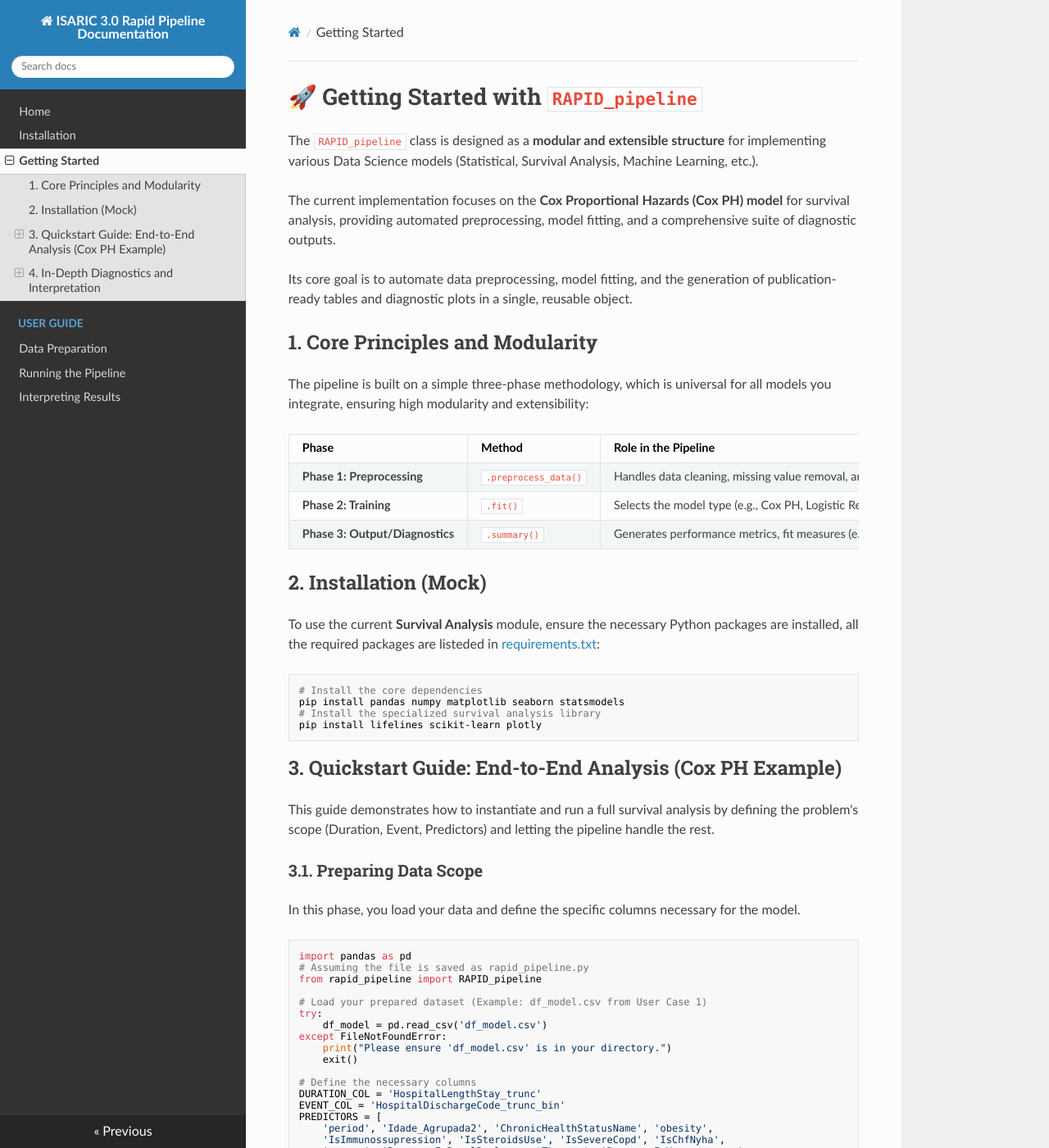
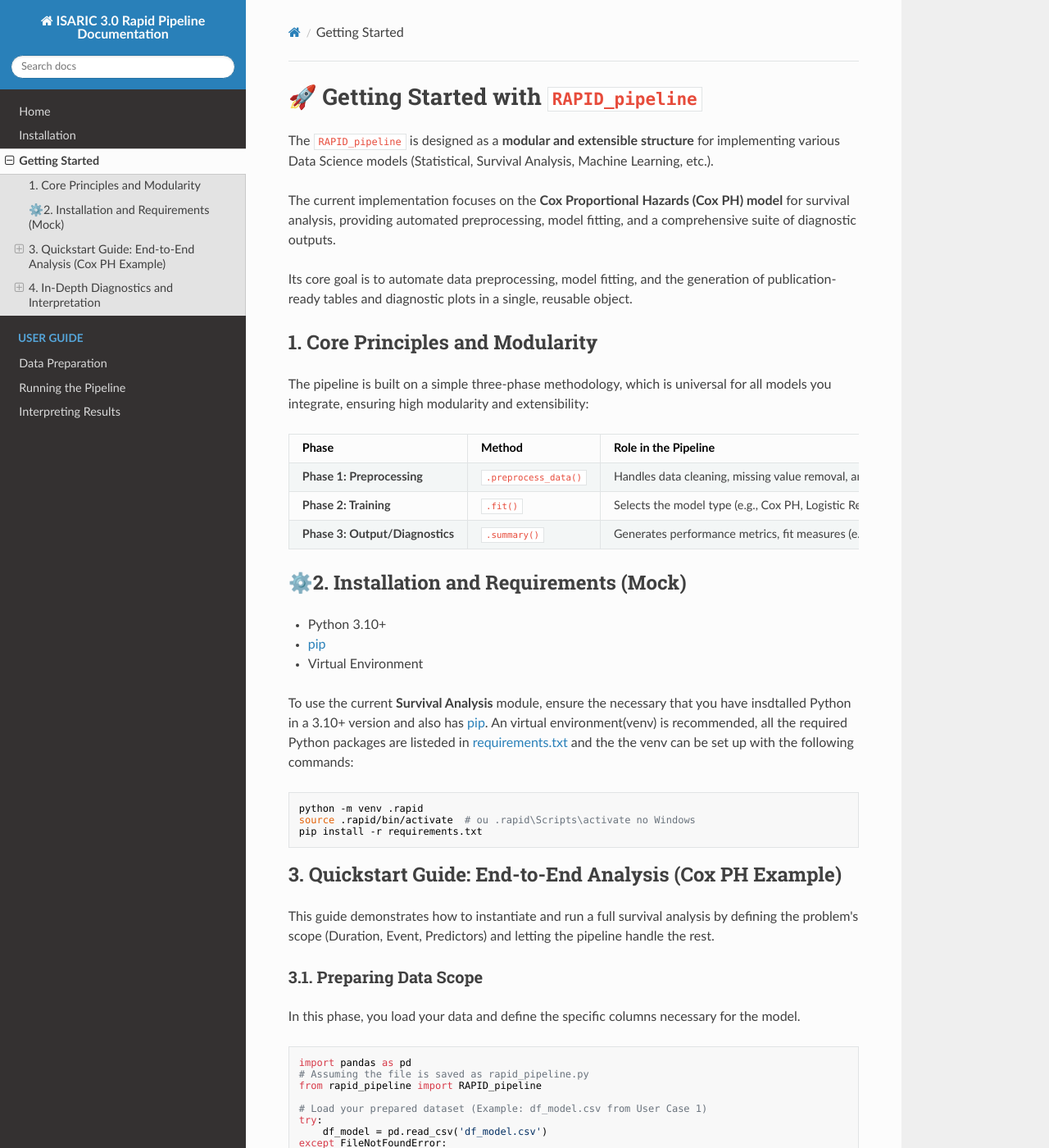
Before and after one commit to noispuc/isaric3.0-rapid, an MkDocs documentation site: the page built from docs/getting_started.md, in a window 1280 px wide and 1400 px high. Shown: the whole window at 82% size. Built offline with MkDocs 1.6.1, drawn with Linux system fonts in a browser that asks for light colours; nearby versions of some CDN libraries.

Commit message:
refactor: update getting started documentation and change execution flow diagram page

````diff
--- a/docs/getting_started.md
+++ b/docs/getting_started.md
@@ -1,6 +1,6 @@
 # 🚀 Getting Started with `RAPID_pipeline`
 
-The `RAPID_pipeline` class is designed as a **modular and extensible structure** for implementing various Data Science models (Statistical, Survival Analysis, Machine Learning, etc.).
+The `RAPID_pipeline` is designed as a **modular and extensible structure** for implementing various Data Science models (Statistical, Survival Analysis, Machine Learning, etc.).
 
 The current implementation focuses on the **Cox Proportional Hazards (Cox PH) model** for survival analysis, providing automated preprocessing, model fitting, and a comprehensive suite of diagnostic outputs.
 
@@ -16,15 +16,17 @@ The pipeline is built on a simple three-phase methodology, which is universal fo
 | **Phase 2: Training** | `.fit()` | Selects the model type (e.g., Cox PH, Logistic Regression, Random Forest) and performs the training procedure. |
 | **Phase 3: Output/Diagnostics** | `.summary()` | Generates performance metrics, fit measures (e.g., AIC, C-Index), and produces a user-specified list of diagnostic plots. |
 
-## 2\. Installation (Mock)
+## ⚙️2\. Installation and Requirements (Mock)
+- Python 3.10+
+- [pip](https://pip.pypa.io/en/stable/)
+- Virtual Environment
 
-To use the current **Survival Analysis** module, ensure the necessary Python packages are installed, all the required packages are listeded in [requirements.txt](https://github.com/noispuc/isaric3.0-rapid/tree/main):
+To use the current **Survival Analysis** module, ensure the necessary that you have insdtalled Python in a 3.10+ version and also has [pip](https://pip.pypa.io/en/stable/). An virtual environment(venv) is recommended, all the required Python packages are listeded in [requirements.txt](https://github.com/noispuc/isaric3.0-rapid/tree/main) and the the venv can be set up with the following commands:
 
 ```bash
-# Install the core dependencies
-pip install pandas numpy matplotlib seaborn statsmodels
-# Install the specialized survival analysis library
-pip install lifelines scikit-learn plotly
+python -m venv .rapid
+source .rapid/bin/activate  # ou .rapid\Scripts\activate no Windows
+pip install -r requirements.txt
 ```
 
 ## 3\. Quickstart Guide: End-to-End Analysis (Cox PH Example)
````
Also changed, not shown: docs/mermaid.md (renamed from docs/index.md).
